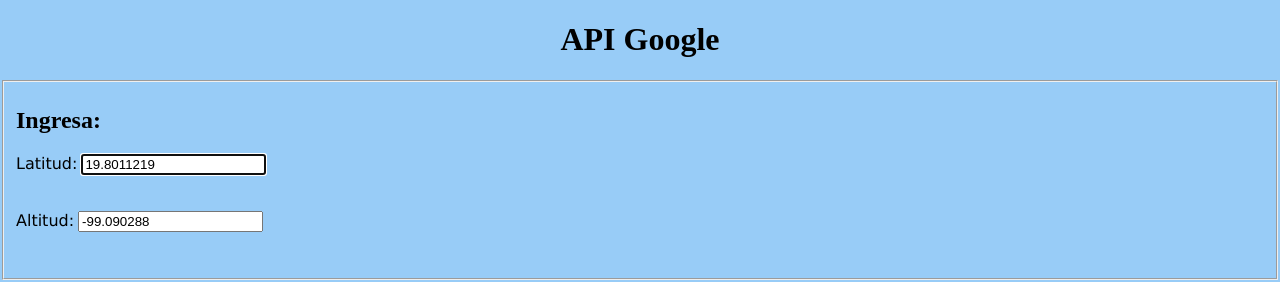
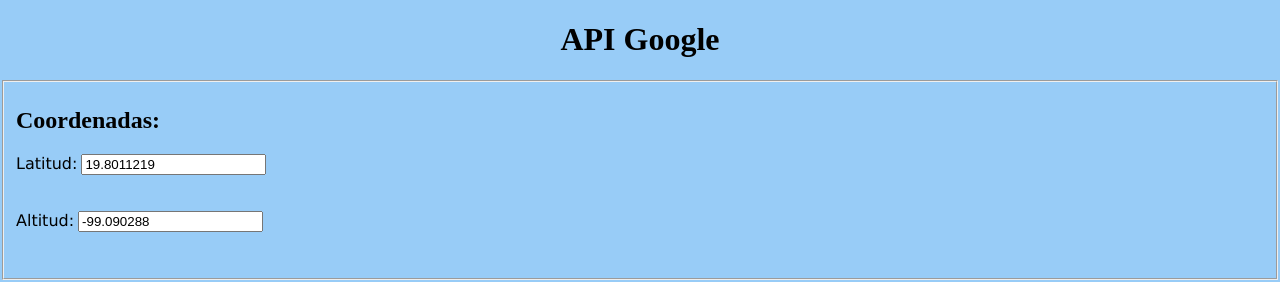
Before and after one commit to Mauriboy13/Ejemplo1, a plain HTML site: page index.html in a window 1280 px wide. Shown: the top 282 px of the page. Drawn offline with nearby package versions, Linux system fonts and the light colour scheme; some packages are replaced by stand-ins of ours.

Commit message:
Update index.html

```diff
--- a/index.html
+++ b/index.html
@@ -31,15 +31,15 @@
     <h1>API Google</h1>
 
     <fieldset>
-        <h2>Ingresa:</h2>
+        <h2>Coordenadas:</h2>
         <div>
             <label for="latitud" align="center">Latitud:</label>
-            <input type="text" id="latitud" align="center" autofocus>
+            <input type="text" id="latitud" align="center" readonly>
         </div><br><br>
 
         <div>
             <label for="altitud" align="center">Altitud:</label>
-            <input type="text" id="altitud" align="center">
+            <input type="text" id="altitud" align="center" readonly>
         </div><br><br>
     </fieldset><br>
 
```
